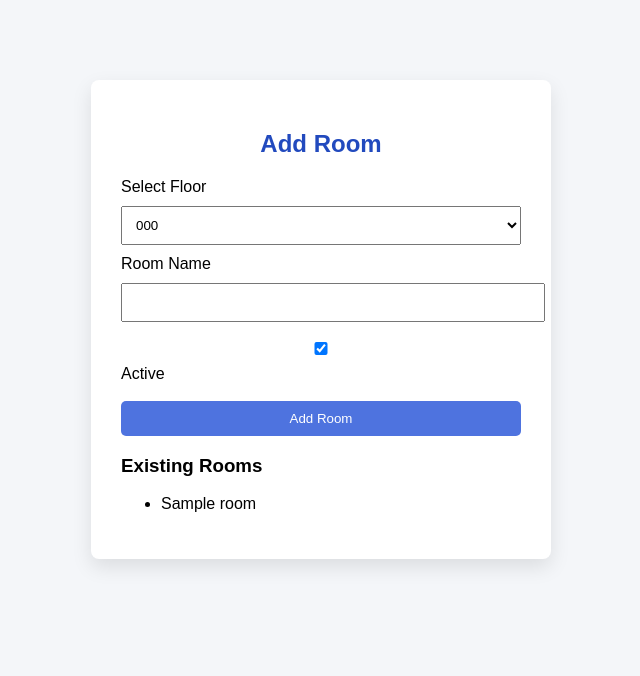
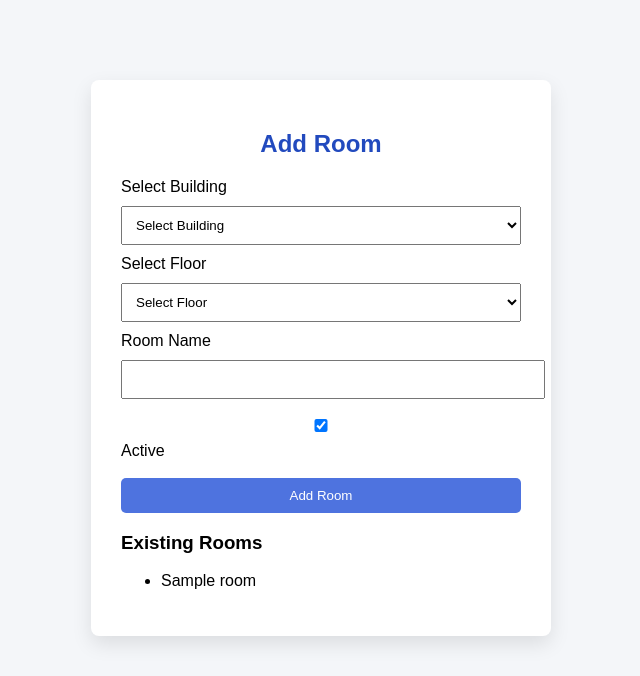
Before and after one commit to RavenRT02/PRISM, a Flask app: page /add-room in a window 1280 px wide. Shown: the top 676 px of the page, without its empty margins (319-959 px from the left). Run offline with Flask 3, Linux system fonts and the light colour scheme; a user stored in the database is signed in; tables that the repository leaves empty hold one stand-in row (values such as "Sample post").

Commit message:
Filters set, commit before UI changes

```diff
--- a/app/org_setup/routes.py
+++ b/app/org_setup/routes.py
@@ -71,7 +71,7 @@
 @admin_required
 def add_room():
 
-    floors = Floor.query.filter_by(is_active = True).all()
+    buildings = Building.query.filter_by(is_active = True).all()
 
     if request.method == 'POST':
 
@@ -79,15 +79,15 @@
         floor_id = request.form.get("floor_id")
         is_active = request.form.get("is_active") == "on"
 
+        floor = Floor.query.get(floor_id)
+
         room = Room( name = name, floor_id = floor_id, is_active = is_active)
 
         db.session.add(room)
         db.session.commit()
 
-        floor = Floor.query.get(floor_id)
-
         flash(f'Room {name} added to floor {floor.number} Successfully', "success")
 
     rooms = Room.query.all()
 
-    return render_template("add_room.html", floors = floors, rooms = rooms)
+    return render_template("add_room.html", buildings = buildings, rooms = rooms)
--- a/app/templates/add_room.html
+++ b/app/templates/add_room.html
@@ -78,19 +78,78 @@
 
 <form method="POST">
 
-<label>Select Floor</label>
+<label>Select Building</label>
 
-<select name="floor_id">
+<select id="buildingSelect">
 
-{% for floor in floors %}
+<option value="">Select Building</option>
 
-<option value="{{ floor.id }}">
-{{ floor.number }}
+{% for building in buildings %}
+
+<option value="{{ building.id }}">
+{{ building.name }}
 </option>
 {% endfor %}
 
 </select>
 
+<label>Select Floor</label>
+
+<select name="floor_id" id="floorSelect">
+
+<option value="">Select Floor</option>
+
+{% for building in buildings %}
+
+{% for floor in building.floors %}
+
+<option
+value="{{ floor.id }}"
+data-building="{{ building.id }}"
+>
+
+{{ floor.number }}
+
+</option>
+
+{% endfor %}
+
+{% endfor %}
+
+</select>
+
+<script>
+
+let floorSelect = document.getElementById("floorSelect");
+
+let floorOptions = floorSelect.querySelectorAll("option");
+
+floorOptions.forEach(option => {
+
+if(option.value !== "")
+option.style.display = "none";
+
+});
+
+document.getElementById("buildingSelect").addEventListener("change", function(){
+
+let buildingId = this.value;
+
+floorOptions.forEach(option => {
+
+if(option.value === "")
+return;
+
+if(option.dataset.building === buildingId)
+option.style.display = "block";
+else
+option.style.display = "none";
+
+});
+
+});
+
+</script>
 <label>Room Name</label>
 
 <input type="text" name="name" required>
```
